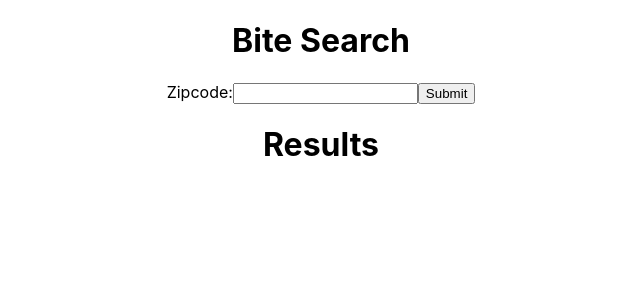
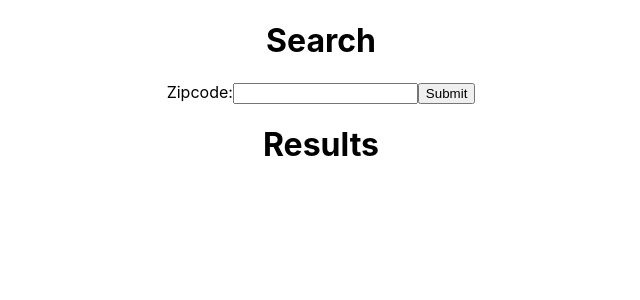
Before and after one commit to ebrock/bite, a React (Create React App) app: page / in a window 1280 px wide. Shown: the top 300 px of the page, without its empty margins (319-959 px from the left). Built offline with nearby package versions, Linux system fonts and the light colour scheme.

Commit message:
restructuring

```diff
--- a/src/index.js
+++ b/src/index.js
@@ -1,7 +1,8 @@
 import React from 'react';
 import ReactDOM from 'react-dom';
 import './index.css';
-import { Search, Results } from './App';
+import Search from './search';
+import Results from './results';
 // import { ReactComponent } from '*.svg';
 
 class App extends React.Component {
--- /dev/null
+++ b/src/results.jsx
@@ -0,0 +1,14 @@
+import React from 'react';
+import './App.css';
+
+class Results extends React.Component {
+  render() {
+    return (
+      <div className="App">
+        <h1>Results</h1>
+      </div>
+    )
+  }
+}
+
+export default Results;
--- a/src/App.js
+++ b/src/search.jsx
@@ -2,11 +2,17 @@ import React from 'react';
 import './App.css';
 
 class Search extends React.Component {
+  constructor(props) {
+    super(props);
+    this.state = {
+      zipcode: ''
+    }
+  }
   render () {
     return (
       <div className="App">
         <header className="Bite">
-          <h1>Bite Search</h1>
+          <h1>Search</h1>
           <form>
             <label>
               Zipcode:
@@ -20,14 +26,4 @@ class Search extends React.Component {
   }
 }
 
-class Results extends React.Component {
-  render() {
-    return (
-      <div className="App">
-        <h1>Results</h1>
-      </div>
-    )
-  }
-}
-
-export { Search, Results };
+export default Search;
```
Also changed, not shown: 1 other file (tests, documents, lock files or other folders).
